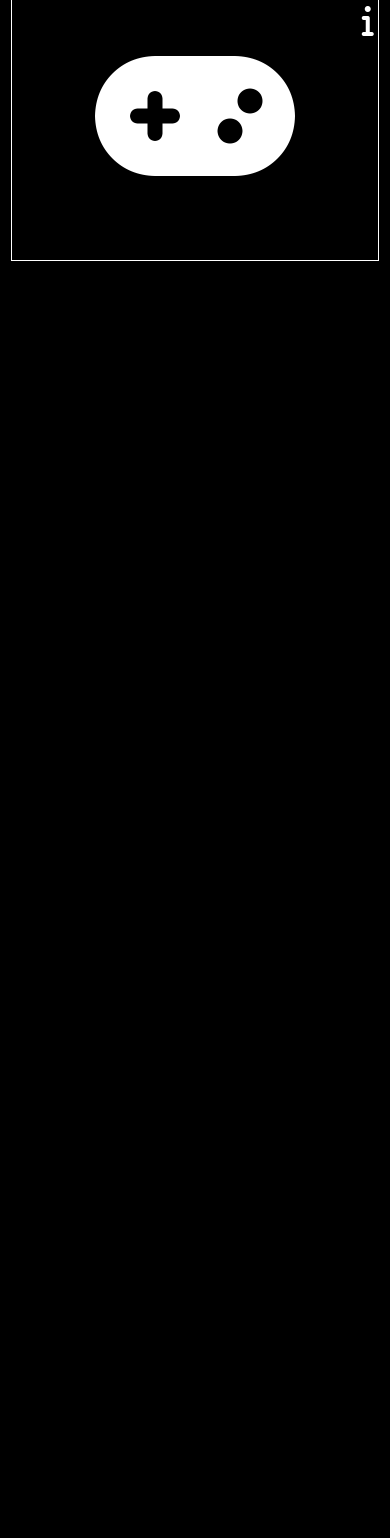
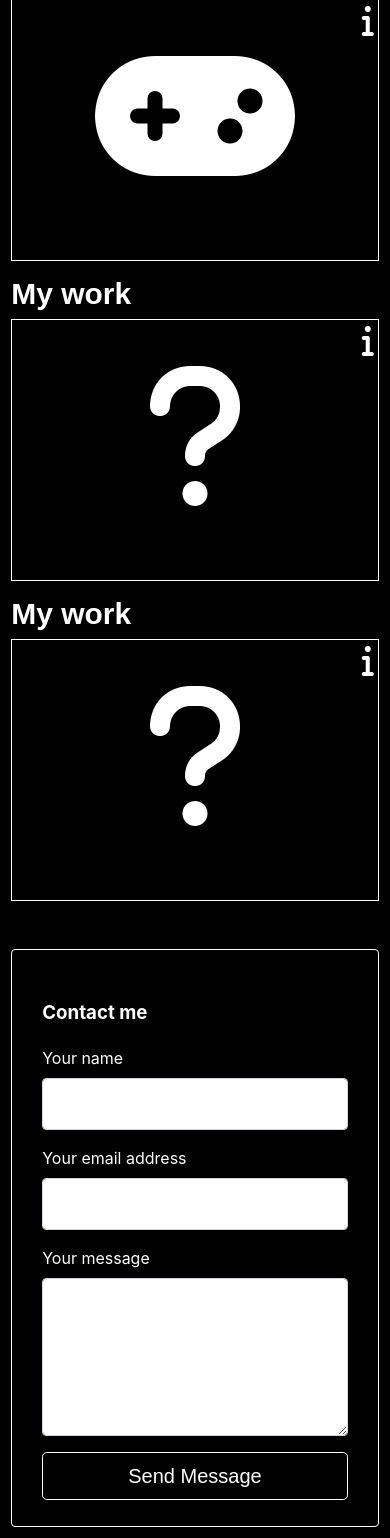
Before and after one commit to Vincasmen/Portfolio_3, a PHP site: page / in a window 390 px wide. Shown: the part 561-2099 px from the top of the page. Before the commit the page ends 822 px from the top, so only its background shows below. Run offline with PHP 8.4, Linux system fonts and the light colour scheme; some libraries are stand-ins or nearby versions.

Commit message:
Added contact form

```diff
--- a/Index.html
+++ b/Index.html
@@ -60,10 +60,102 @@
           </a>
         </card>
       </div>
-      <card></card>
-      <card></card>
-      <card></card>
+      <div class="my-work-heading-div">
+        <h2 class="my-work-heading">My work</h2>
+      </div>
+      <div class="my-rock-paper-scissors-div">
+        <card class="my-work01">
+          <i id="info-icon-work01" class="fas fa-info fa-2x"></i>
+          <a
+            class="my-work01-link"
+            href="https://rock-paper-scissors-vin.netlify.app/"
+            target="_blank"
+            rel="noreferrer noopener"
+          >
+            <i id="icon-work01" class="fas fa-question fa-10x"></i>
+          </a>
+        </card>
+      </div>
+      <div class="my-work-heading-div">
+        <h2 class="my-work-heading">My work</h2>
+      </div>
+      <div class="my-rock-paper-scissors-div">
+        <card class="my-work01">
+          <i id="info-icon-work01" class="fas fa-info fa-2x"></i>
+          <a
+            class="my-work01-link"
+            href="https://rock-paper-scissors-vin.netlify.app/"
+            target="_blank"
+            rel="noreferrer noopener"
+          >
+            <i id="icon-work01" class="fas fa-question fa-10x"></i>
+          </a>
+        </card>
+      </div>
     </projects>
+
+    <div class="fcf-body">
+      <div id="fcf-form">
+        <h3 class="fcf-h3">Contact me</h3>
+
+        <form
+          id="fcf-form-id"
+          class="fcf-form-class"
+          method="post"
+          action="contact-form-process.php"
+        >
+          <div class="fcf-form-group">
+            <label for="Name" class="fcf-label">Your name</label>
+            <div class="fcf-input-group">
+              <input
+                type="text"
+                id="Name"
+                name="Name"
+                class="fcf-form-control"
+                required
+              />
+            </div>
+          </div>
+
+          <div class="fcf-form-group">
+            <label for="Email" class="fcf-label">Your email address</label>
+            <div class="fcf-input-group">
+              <input
+                type="email"
+                id="Email"
+                name="Email"
+                class="fcf-form-control"
+                required
+              />
+            </div>
+          </div>
+
+          <div class="fcf-form-group">
+            <label for="Message" class="fcf-label">Your message</label>
+            <div class="fcf-input-group">
+              <textarea
+                id="Message"
+                name="Message"
+                class="fcf-form-control"
+                rows="6"
+                maxlength="3000"
+                required
+              ></textarea>
+            </div>
+          </div>
+
+          <div class="fcf-form-group">
+            <button
+              type="submit"
+              id="fcf-button"
+              class="fcf-btn fcf-btn-primary fcf-btn-lg fcf-btn-block"
+            >
+              Send Message
+            </button>
+          </div>
+        </form>
+      </div>
+    </div>
 
     <script src="index.js"></script>
   </body>
--- a/index.css
+++ b/index.css
@@ -112,4 +112,171 @@ body {
     text-align: center;
     text-decoration: none;
   }
+  #fcf-form {
+    display: block;
+  }
+
+  .fcf-body {
+    margin-top: 3rem;
+    font-family: -apple-system, Arial, sans-serif;
+    font-size: 1rem;
+    font-weight: 400;
+    line-height: 1.5;
+    color: #ffffff;
+    text-align: left;
+    background-color: rgb(0, 0, 0);
+    padding: 30px;
+    padding-bottom: 10px;
+    border: 1px solid #ffffff;
+    border-radius: 0.25rem;
+    max-width: 100%;
+  }
+
+  .fcf-form-group {
+    margin-bottom: 1rem;
+  }
+
+  .fcf-input-group {
+    position: relative;
+    display: -ms-flexbox;
+    display: flex;
+    -ms-flex-wrap: wrap;
+    flex-wrap: wrap;
+    -ms-flex-align: stretch;
+    align-items: stretch;
+    width: 100%;
+  }
+
+  .fcf-form-control {
+    display: block;
+    width: 100%;
+    height: calc(1.5em + 0.75rem + 2px);
+    padding: 0.375rem 0.75rem;
+    font-size: 1rem;
+    font-weight: 400;
+    line-height: 1.5;
+    color: #ffffff;
+    background-color: #fff;
+    background-clip: padding-box;
+    border: 1px solid #ced4da;
+    outline: none;
+    border-radius: 0.25rem;
+    transition: border-color 0.15s ease-in-out, box-shadow 0.15s ease-in-out;
+  }
+
+  .fcf-form-control:focus {
+    border: 1px solid #313131;
+  }
+
+  select.fcf-form-control[size],
+  select.fcf-form-control[multiple] {
+    height: auto;
+  }
+
+  textarea.fcf-form-control {
+    font-family: -apple-system, Arial, sans-serif;
+    height: auto;
+  }
+
+  label.fcf-label {
+    display: inline-block;
+    margin-bottom: 0.5rem;
+  }
+
+  .fcf-credit {
+    padding-top: 10px;
+    font-size: 0.9rem;
+    color: #545b62;
+  }
+
+  .fcf-credit a {
+    color: #545b62;
+    text-decoration: underline;
+  }
+
+  .fcf-credit a:hover {
+    color: #ffffff;
+    text-decoration: underline;
+  }
+
+  .fcf-btn {
+    display: inline-block;
+    font-weight: 400;
+    color: #212529;
+    text-align: center;
+    vertical-align: middle;
+    cursor: pointer;
+    -webkit-user-select: none;
+    -moz-user-select: none;
+    -ms-user-select: none;
+    user-select: none;
+    background-color: transparent;
+    border: 1px solid transparent;
+    padding: 0.375rem 0.75rem;
+    font-size: 1rem;
+    line-height: 1.5;
+    border-radius: 0.25rem;
+    transition: color 0.15s ease-in-out, background-color 0.15s ease-in-out,
+      border-color 0.15s ease-in-out, box-shadow 0.15s ease-in-out;
+  }
+
+  @media (prefers-reduced-motion: reduce) {
+    .fcf-btn {
+      transition: none;
+    }
+  }
+
+  .fcf-btn:hover {
+    color: #212529;
+    text-decoration: none;
+  }
+
+  .fcf-btn:focus,
+  .fcf-btn.focus {
+    outline: 0;
+    box-shadow: 0 0 0 0.2rem rgba(0, 123, 255, 0.25);
+  }
+
+  .fcf-btn-primary {
+    color: rgb(255, 255, 255);
+    background-color: #000000;
+    border-color: #ffffff;
+  }
+
+  .fcf-btn-primary:hover {
+    color: #fff;
+    background-color: #ffffff;
+    border-color: #ffffff;
+  }
+
+  .fcf-btn-primary:focus,
+  .fcf-btn-primary.focus {
+    color: #fff;
+    background-color: #ffffff;
+    border-color: #ffffff;
+    box-shadow: 0 0 0 0.2rem rgba(255, 255, 255, 0.5);
+  }
+
+  .fcf-btn-lg,
+  .fcf-btn-group-lg > .fcf-btn {
+    padding: 0.5rem 1rem;
+    font-size: 1.25rem;
+    line-height: 1.5;
+    border-radius: 0.3rem;
+  }
+
+  .fcf-btn-block {
+    display: block;
+    width: 100%;
+  }
+
+  .fcf-btn-block + .fcf-btn-block {
+    margin-top: 0.5rem;
+  }
+
+  input[type="submit"].fcf-btn-block,
+  input[type="reset"].fcf-btn-block,
+  input[type="button"].fcf-btn-block {
+    width: 100%;
+  }
 }
```
Also changed, not shown: contact-form-process.php (added, +76 -0 lines).
